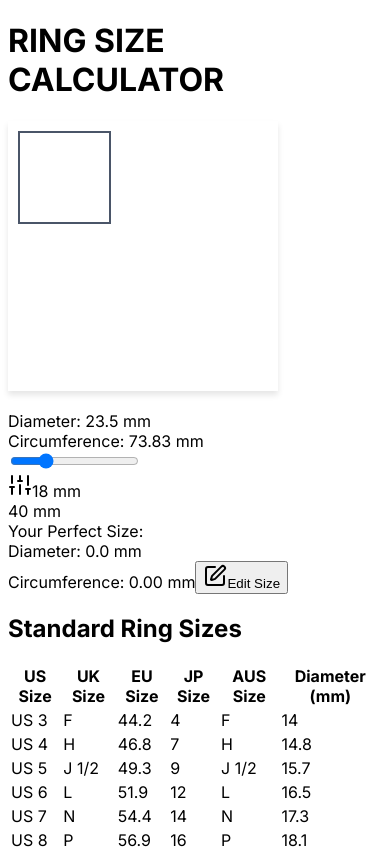
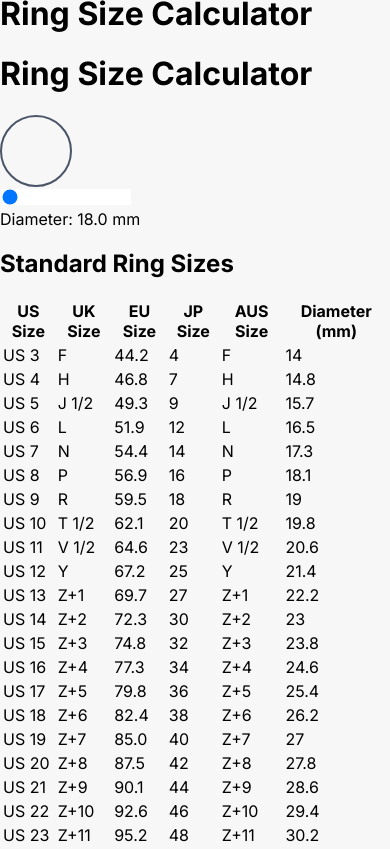
Before and after one commit to zabi076/RingSizeCalculator, a Next.js app: page / in a window 390 px wide. Shown: the top 849 px of the page. Built offline with nearby package versions, Linux system fonts and the light colour scheme.

Commit message:
responsiveness and circle check

```diff
--- a/src/app/components/RingSliderPage.tsx
+++ b/src/app/components/RingSliderPage.tsx
@@ -1,118 +1,54 @@
 "use client";
 import React, { useState } from 'react';
-import { Sliders, CheckCircle, Edit } from 'lucide-react';
-import Button from './button';
 
-const RingSlider = () => {
-  const [size, setSize] = useState(23.5); // Default size in mm
-  const [perfectSize, setPerfectSize] = useState(0);
-  const [isEditing, setIsEditing] = useState(false);
+const RingSizeCalculator = () => {
+  // Convert mm to pixels using a scale factor (approx. 3.78 pixels per mm for a typical screen)
+  const mmToPx = (mm: number) => mm * 3.78;
+
+  const [size, setSize] = useState(18); // Default size in mm (starting at 18mm)
 
   const handleSizeChange = (newSize: number) => {
     setSize(newSize);
-    if (perfectSize !== null) {
-      setIsEditing(true);
-    }
-  };
-
-  const handleSetPerfectSize = () => {
-    setPerfectSize(size);
-    setIsEditing(false);
-  };
-
-  const handleTouchMove = (e: React.TouchEvent) => {
-    e.preventDefault();
-    const touch = e.touches[0];
-    const slider = e.currentTarget;
-    const rect = slider.getBoundingClientRect();
-    const newSize = ((touch.clientX - rect.left) / rect.width) * (40 - 18) + 18; // Adjusted range to 18 - 40 mm
-    const clampedSize = Math.min(Math.max(newSize, 18), 40);
-    handleSizeChange(parseFloat(clampedSize.toFixed(1)));
-  };
-
-  const calculateRingCircumference = (diameter: number) => {
-    return (diameter * Math.PI).toFixed(2);
   };
 
   return (
-    <div className="flex flex-col items-center w-full px-4 py-6 sm:py-8 md:py-12">
+    <div className="flex flex-col items-center justify-center min-h-screen bg-gray-100">
+      {/* Title */}
+      <h1 className="text-3xl font-bold mb-4 text-center">Ring Size Calculator</h1>
+
+      {/* Circle */}
       <div
-        className="flex items-center justify-center relative bg-gray-200 rounded-full"
+        className="flex items-center justify-center mb-8"
         style={{
-          width: 'clamp(250px, 60vw, 450px)', // Container responsive size
-          height: 'clamp(250px, 60vw, 450px)', // Container responsive size
-          marginBottom: '20px',
-          boxShadow: '0 4px 6px rgba(0, 0, 0, 0.1)',
-          padding: '10px'
+          width: `${mmToPx(size)}px`, // Convert mm to pixels for a realistic size
+          height: `${mmToPx(size)}px`,
+          borderRadius: '50%', // Ensure the element is a circle
+          border: '2px solid #4a5568', // Add a solid border to make the circle visible
         }}
-      >
-        <div
-          className="bg-white rounded-full"
-          style={{
-            width: `${size}mm`, // Actual circle size in mm
-            height: `${size}mm`, // Actual circle size in mm
-            border: '2px solid #4a5568'
-          }}
-        ></div>
-      </div>
-      <div className="text-2xl font-bold mb-4 text-center">
-        Diameter: {size.toFixed(1)} mm
-      </div>
-      <div className="text-xl mb-4 text-center">
-        Circumference: {calculateRingCircumference(size)} mm
-      </div>
-      <div className="w-full max-w-md mb-4 px-4">
+      ></div>
+
+      {/* Slider */}
+      <div className="w-full max-w-xs px-4">
         <input
           type="range"
           min="18"
-          max="40"
-          step="0.1"
+          max="30"
           value={size}
           onChange={(e) => handleSizeChange(parseFloat(e.target.value))}
-          onTouchMove={(e) => handleTouchMove(e)}
-          onTouchStart={(e) => e.preventDefault()}
-          className="w-full h-2 bg-gray-400 rounded-lg appearance-none cursor-pointer shadow-inner"
-          style={{ touchAction: 'none' }}
+          className="w-full h-2 bg-gray-300 rounded-lg appearance-none cursor-pointer"
+          style={{
+            appearance: 'none',
+            outline: 'none',
+          }}
         />
       </div>
-      <div className="flex items-center mb-4 w-full px-4">
-        <Sliders className="mr-2" />
-        <span>18 mm</span>
-        <div className="flex-grow mx-2 h-px bg-gray-300"></div>
-        <span>40 mm</span>
+
+      {/* Diameter Display */}
+      <div className="mt-4 text-xl text-center">
+        Diameter: {size.toFixed(1)} mm
       </div>
-      {perfectSize === null || isEditing ? (
-        <Button onClick={handleSetPerfectSize}>
-          {isEditing ? (
-            <>
-              <CheckCircle className="mr-2" />
-              Update Perfect Size
-            </>
-          ) : (
-            <>
-              <CheckCircle className="mr-2" />
-              Set Perfect Size
-            </>
-          )}
-        </Button>
-      ) : (
-        <div className="text-lg mb-4 text-center">
-          Your Perfect Size:
-          <br />
-          Diameter: {perfectSize.toFixed(1)} mm
-          <br />
-          Circumference: {calculateRingCircumference(perfectSize)} mm
-          <button
-            onClick={() => setIsEditing(true)}
-            className="ml-4 mt-2 px-4 py-2 bg-blue-500 text-white rounded-md font-semibold hover:bg-blue-600 transition-colors shadow-lg"
-          >
-            <Edit className="mr-2 inline" />
-            Edit Size
-          </button>
-        </div>
-      )}
     </div>
   );
 };
 
-export default RingSlider;
+export default RingSizeCalculator;
--- a/src/app/globals.css
+++ b/src/app/globals.css
@@ -1,7 +1,43 @@
-/* globals.css */
+/* Global Centering and Styling */
 
-/* Disable double-tap to zoom */
 body {
+    margin: 0;
+    font-family: 'Inter', sans-serif;
+    background-color: #f7f7f7;
+    display: flex;
+    align-items: center;
+    justify-content: center;
+    height: 100vh;
+  }
+
+  /* RingSlider Styles */
+
+  /* Mobile devices (max-width: 600px) */
+  @media (max-width: 600px) {
+    .ring-container {
+      width: 80vw;  /* Use 80% of the viewport width */
+      height: 80vw;
+    }
+  }
+
+  /* Tablets (min-width: 601px and max-width: 1024px) */
+  @media (min-width: 601px) and (max-width: 1024px) {
+    .ring-container {
+      width: 60vw;  /* Use 60% of the viewport width */
+      height: 60vw;
+    }
+  }
+
+  /* Desktops (min-width: 1025px) */
+  @media (min-width: 1025px) {
+    .ring-container {
+      width: 400px;  /* Fixed size for larger screens */
+      height: 400px;
+    }
+  }
+
+  /* Disable double-tap to zoom */
+  body {
     touch-action: manipulation;
   }
 
@@ -10,21 +46,10 @@ body {
     overflow-x: hidden;
   }
 
-  /* Prevent scaling */
+  /* Prevent pinch-zoom and scaling */
   html, body {
-    -ms-touch-action: manipulation;
     touch-action: manipulation;
     user-select: none;
     -webkit-user-select: none;
     -webkit-touch-callout: none;
   }
-
-  /* Optional: Prevent zoom on input focus by setting font size to 16px or higher */
-  input[type="text"],
-  input[type="number"],
-  input[type="email"],
-  input[type="password"],
-  select,
-  textarea {
-    font-size: 16px;
-  }
--- a/src/app/layout.tsx
+++ b/src/app/layout.tsx
@@ -16,7 +16,10 @@ export default function RootLayout({
 }>) {
   return (
     <html lang="en">
-       <meta name="viewport" content="width=device-width, initial-scale=1.0, maximum-scale=1.0, user-scalable=no"/>
+       <meta
+          name="viewport"
+          content="width=device-width, initial-scale=1, maximum-scale=1, user-scalable=no"
+        />
       <body className={inter.className}>{children}</body>
     </html>
   );
--- a/src/app/page.tsx
+++ b/src/app/page.tsx
@@ -1,20 +1,19 @@
-"use client";
 import React from 'react';
-import RingSlider from './components/RingSliderPage';
+import RingSlider from '../app/components/RingSliderPage';
 import SizeChart from './components/SizeChartPage';
 
-const RingSizeCalculator = () => {
+const HomePage = () => {
   return (
     <div className="min-h-screen bg-gray-100 p-4 flex flex-col items-center justify-start">
-    <div className="w-full max-w-md mb-8">
-      <h1 className="text-2xl sm:text-3xl md:text-4xl font-bold text-gray-800 text-center">
-          RING SIZE CALCULATOR</h1>
+      <div className="w-full max-w-md mb-8">
+        <h1 className="text-3xl sm:text-4xl font-bold text-gray-800 text-center">
+          Ring Size Calculator
+        </h1>
       </div>
       <RingSlider />
-      <SizeChart />
-
+      <SizeChart/>
     </div>
   );
 };
 
-export default RingSizeCalculator;
+export default HomePage;
```
